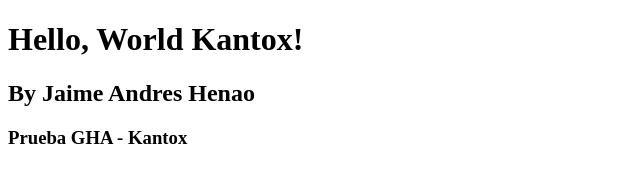
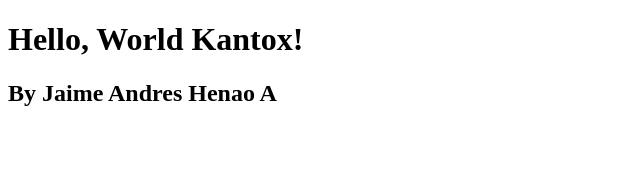
Before and after one commit to JaimeHenaoChallange/GitOps-Kantox, a plain HTML site: page index.html in a window 1280 px wide. Shown: the whole page, without its empty margins (0-640 px from the left). Drawn offline with Linux system fonts and the light colour scheme.

Commit message:
Despliegue prueba:v1

```diff
--- a/index.html
+++ b/index.html
@@ -5,7 +5,6 @@
 </head>
 <body>
     <h1>Hello, World Kantox!</h1>
-    <h2>By Jaime Andres Henao</h2>
-    <h3>Prueba GHA - Kantox</h3>
+    <h2>By Jaime Andres Henao A</h2>
 </body>
 </html>
```
